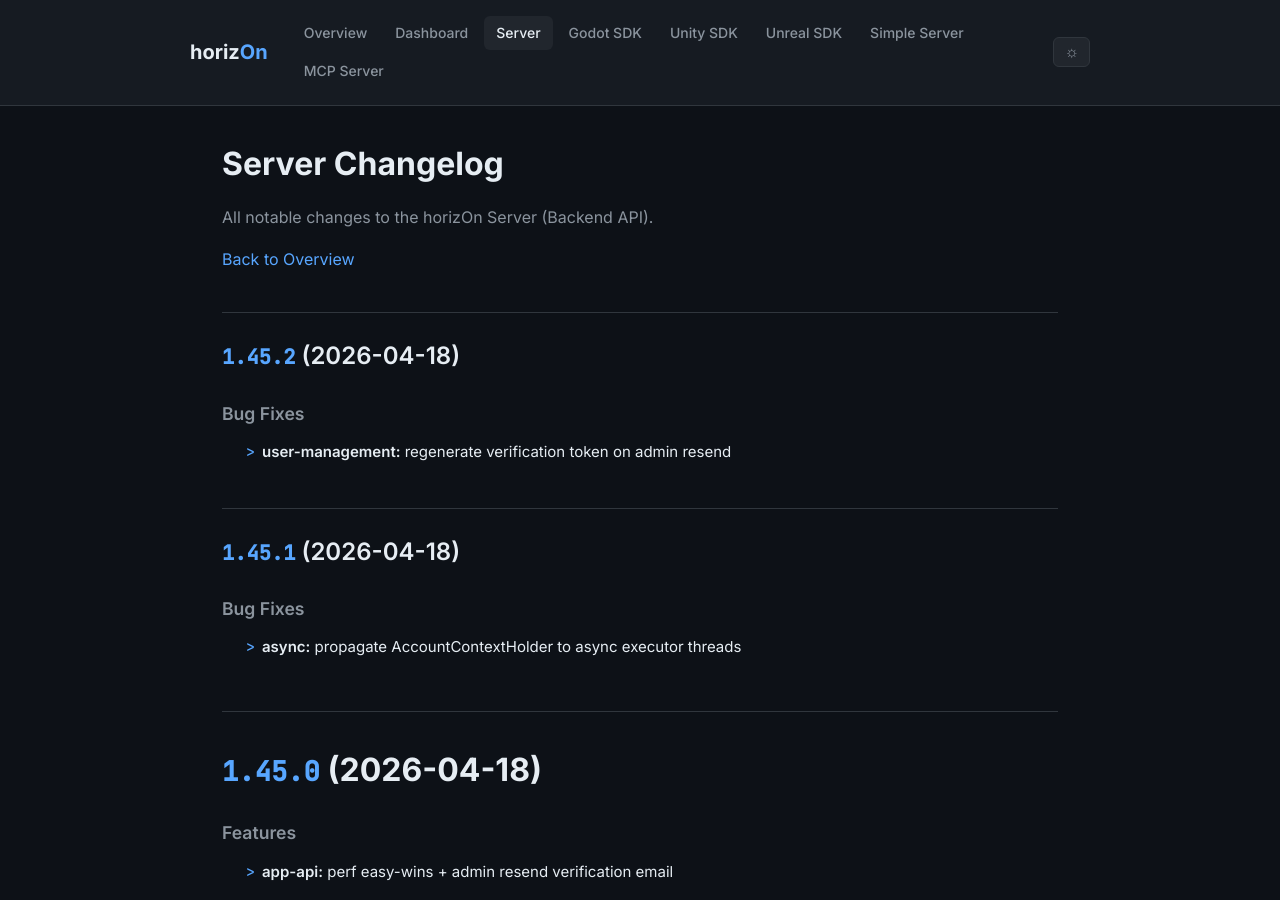
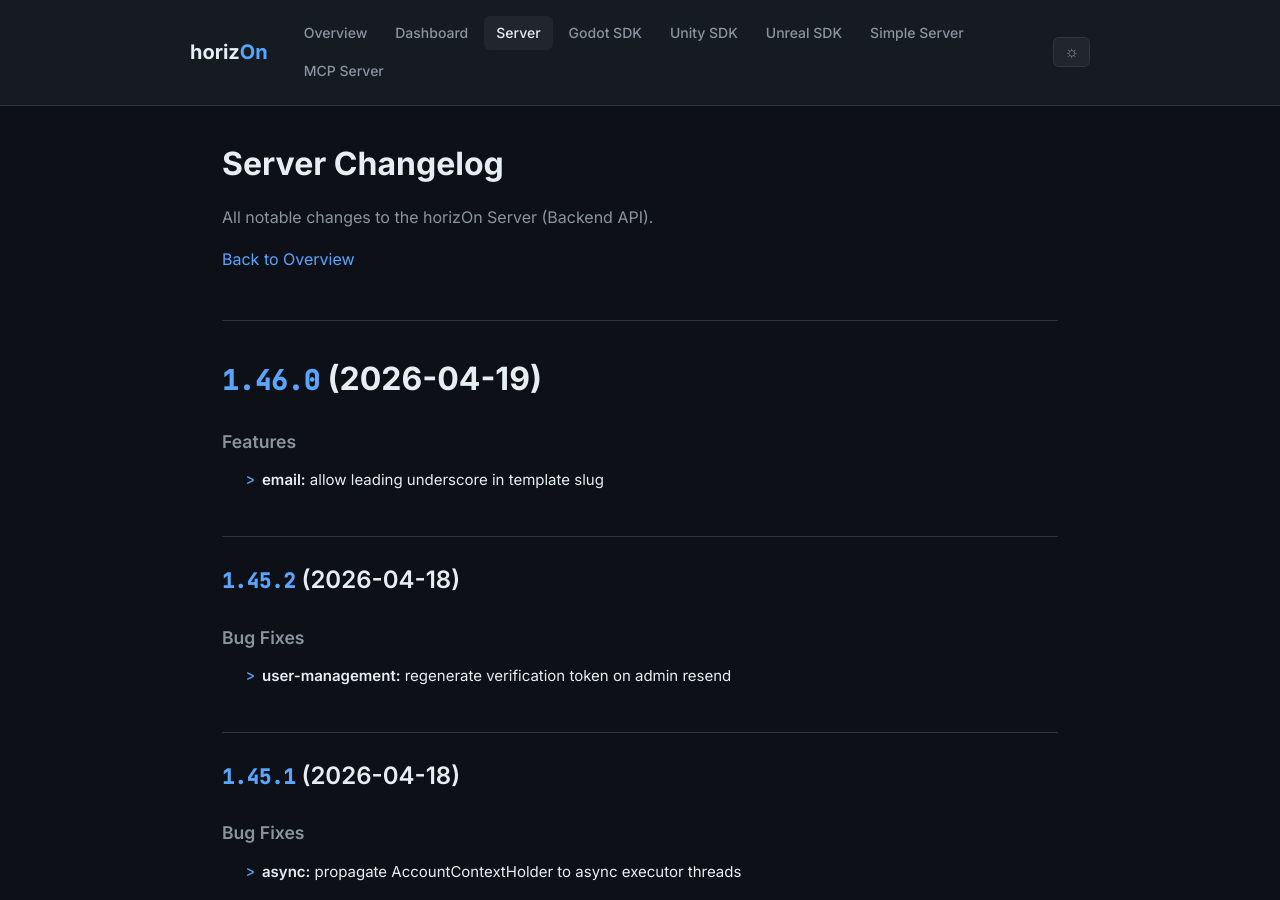
Before and after one commit to ProjectMakersDE/horizOn-Changelog, a Jekyll site: the page built from server-changelog.md, in a window 1280 px wide and 900 px high. Built offline with Jekyll 4.4.1, drawn with Linux system fonts in a browser that asks for light colours.

Commit message:
chore: sync changelogs [skip ci]

```diff
--- a/server-changelog.md
+++ b/server-changelog.md
@@ -8,6 +8,13 @@ title: Server Changelog
 All notable changes to the horizOn Server (Backend API).
 
 [Back to Overview](.)
+
+# [1.46.0](https://github.com/ProjectMakersDE/horizOn-Server/compare/v1.45.2...v1.46.0) (2026-04-19)
+
+
+### Features
+
+* **email:** allow leading underscore in template slug ([a0a81a1](https://github.com/ProjectMakersDE/horizOn-Server/commit/a0a81a19d72a142051ccb31858647acfd33a944e))
 
 ## [1.45.2](https://github.com/ProjectMakersDE/horizOn-Server/compare/v1.45.1...v1.45.2) (2026-04-18)
 
```
Also changed, not shown: index.md (+1 -1 lines).
